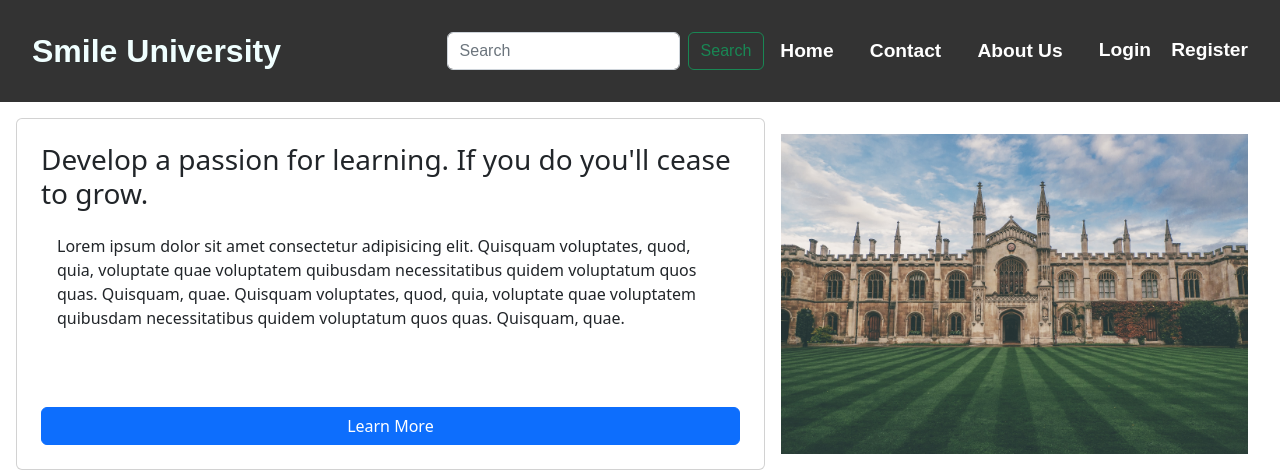
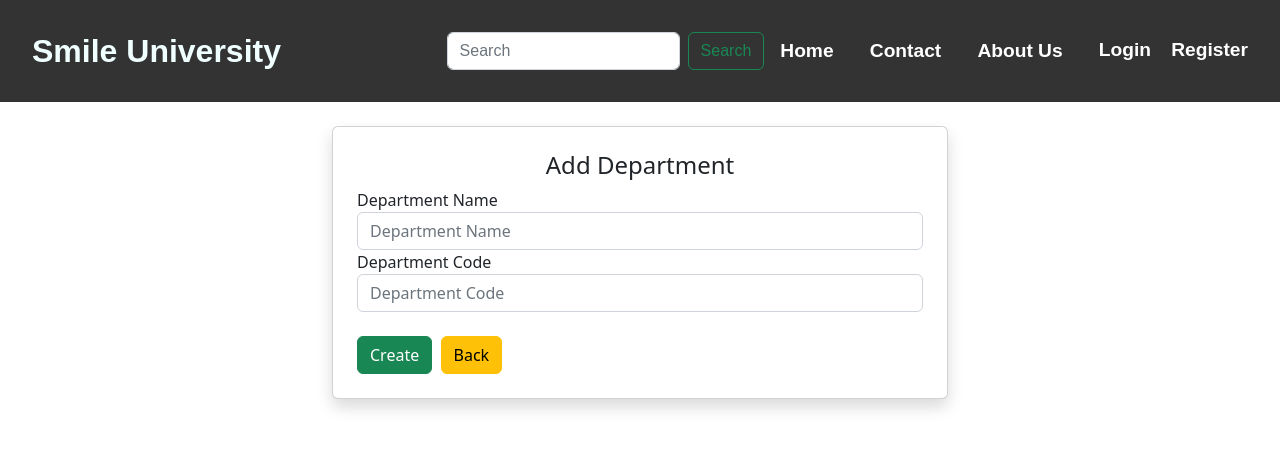
Before and after one commit to solaris7x/smile-ang, an Angular app: page /add-department in a window 1280 px wide. Before the commit this address led to /. Shown: the top 472 px of the page. Built offline with nearby package versions, Linux system fonts and the light colour scheme.

Commit message:
Added department component services , POST mapping

```diff
--- /dev/null
+++ b/src/app/admin/add-department/add-department.component.html
@@ -0,0 +1,37 @@
+<div class="container w-50">
+  <div class="card my-4 p-4 shadow bg-body">
+    <h4 class="text-center">Add Department</h4>
+    <form>
+      <div class="form-group">
+        <!-- Department Name -->
+        <label for="name">Department Name</label>
+        <input
+          placeholder="Department Name"
+          [(ngModel)]="model.name"
+          name="departmentName"
+          type="text"
+          class="form-control"
+          id="departmentName"
+        />
+      </div>
+      <!-- Department Code -->
+      <div class="form-group">
+        <label for="code">Department Code</label>
+        <input
+          placeholder="Department Code"
+          [(ngModel)]="model.code"
+          name="departmentCode"
+          type="text"
+          class="form-control"
+          id="departmentCode"
+        />
+      </div>
+      <br />
+
+      <button class="btn btn-success" (click)="createDepartment()">
+        Create</button
+      >&nbsp;
+      <button class="btn btn-warning" routerLink="/admin">Back</button>
+    </form>
+  </div>
+</div>
--- /dev/null
+++ b/src/app/admin/add-department/add-department.component.ts
@@ -0,0 +1,25 @@
+import { Component, OnInit } from '@angular/core';
+import { DepartmentType } from '../models/department';
+import { DepartmentService } from '../services/department.service';
+
+@Component({
+  selector: 'app-add-department',
+  templateUrl: './add-department.component.html',
+  styleUrls: ['./add-department.component.css'],
+})
+export class AddDepartmentComponent implements OnInit {
+  constructor(private departmentService: DepartmentService) {}
+
+  ngOnInit(): void {}
+
+  model: DepartmentType = {
+    name: '',
+    code: '',
+  };
+
+  createDepartment() {
+    // console.log('createDepartment', this.model);
+    const res = this.departmentService.addDepartment(this.model);
+    res.subscribe((data) => console.log(data));
+  }
+}
--- /dev/null
+++ b/src/app/admin/models/department.ts
@@ -0,0 +1,4 @@
+export interface DepartmentType {
+  name: string;
+  code: string;
+}
--- /dev/null
+++ b/src/app/admin/services/department.service.ts
@@ -0,0 +1,17 @@
+import { HttpClient } from '@angular/common/http';
+import { Injectable } from '@angular/core';
+import { DepartmentType } from '../models/department';
+
+@Injectable({
+  providedIn: 'root',
+})
+export class DepartmentService {
+  constructor(private http: HttpClient) {}
+
+  baseUrl = 'http://localhost:8081/admin/department';
+
+  addDepartment(department: DepartmentType) {
+    console.log('addDepartment', department);
+    return this.http.post(this.baseUrl, department);
+  }
+}
```
Also changed, not shown: src/app/admin/admin-routing.module.ts (+12 -11 lines), src/app/admin/admin.module.ts (+6 -8 lines), src/app/admin/add-department/add-department.component.css (added), 2 other files (tests, documents, lock files or other folders).
